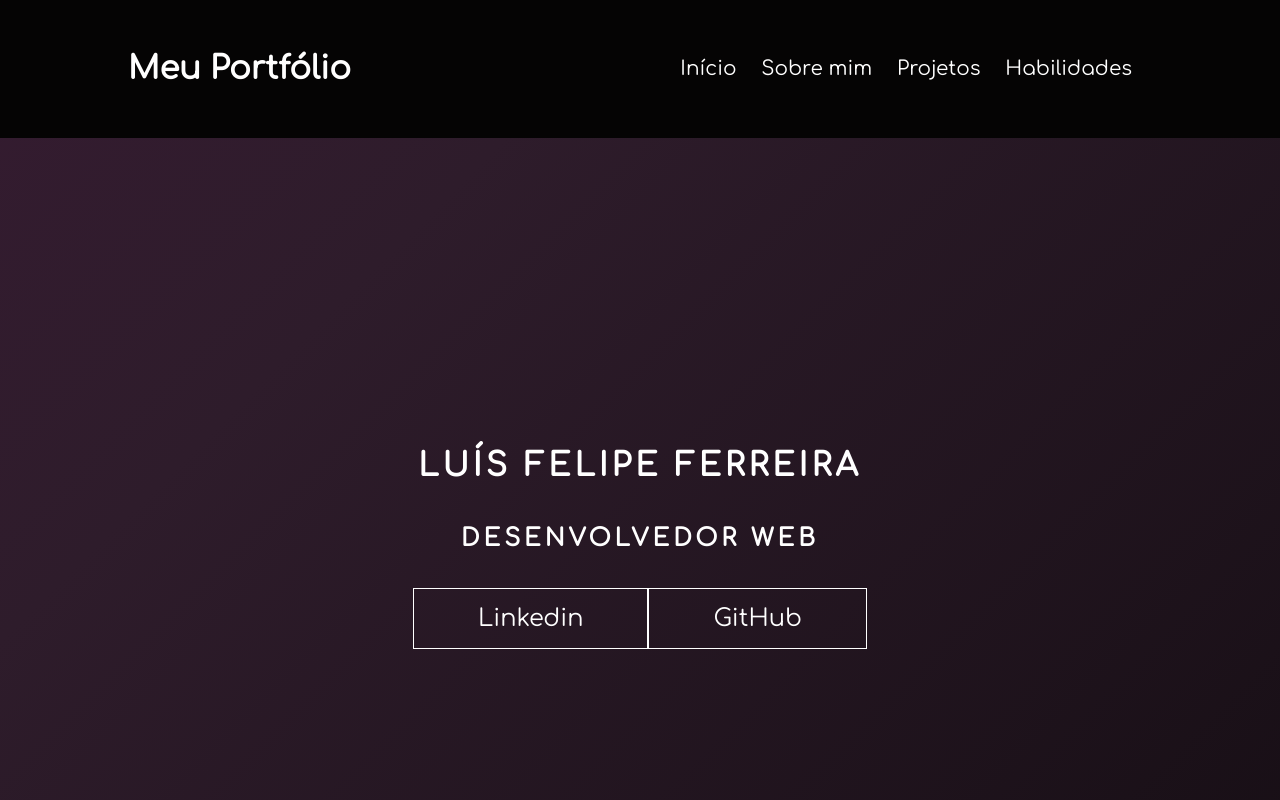
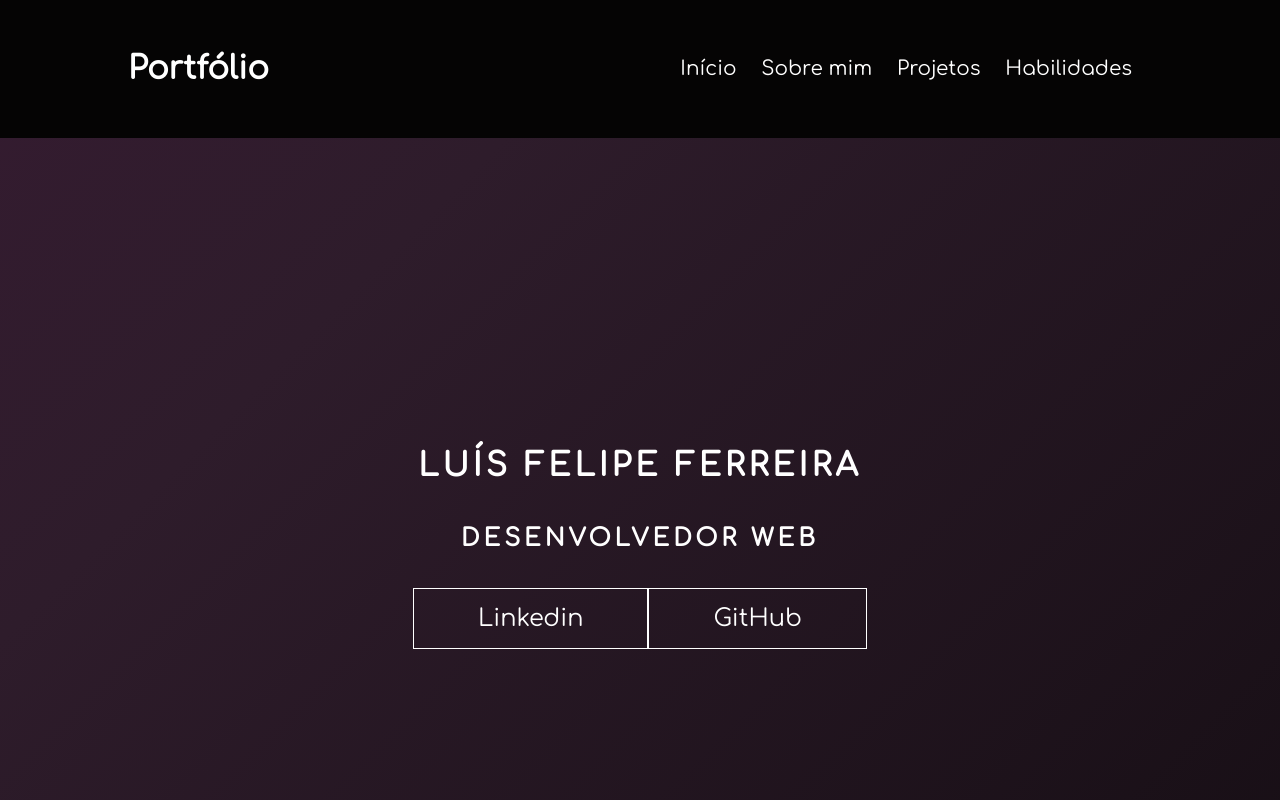
Before and after one commit to LuisFeelipe/MeuPortfolio, a plain HTML site: page index.html in a window 1280 px wide. Shown: the top 800 px of the page. Drawn offline with Linux system fonts and the light colour scheme.

Commit message:
Update index.html

```diff
--- a/index.html
+++ b/index.html
@@ -17,7 +17,7 @@
 </head>
 <body>
     <header>
-        <a href="#"><h1>Meu Portfólio</h1></a>
+        <a href="#"><h1>Portfólio</h1></a>
         <nav>
             <ul class="nav-links">
                 <li><a href="#home">Início</a></li>
```
